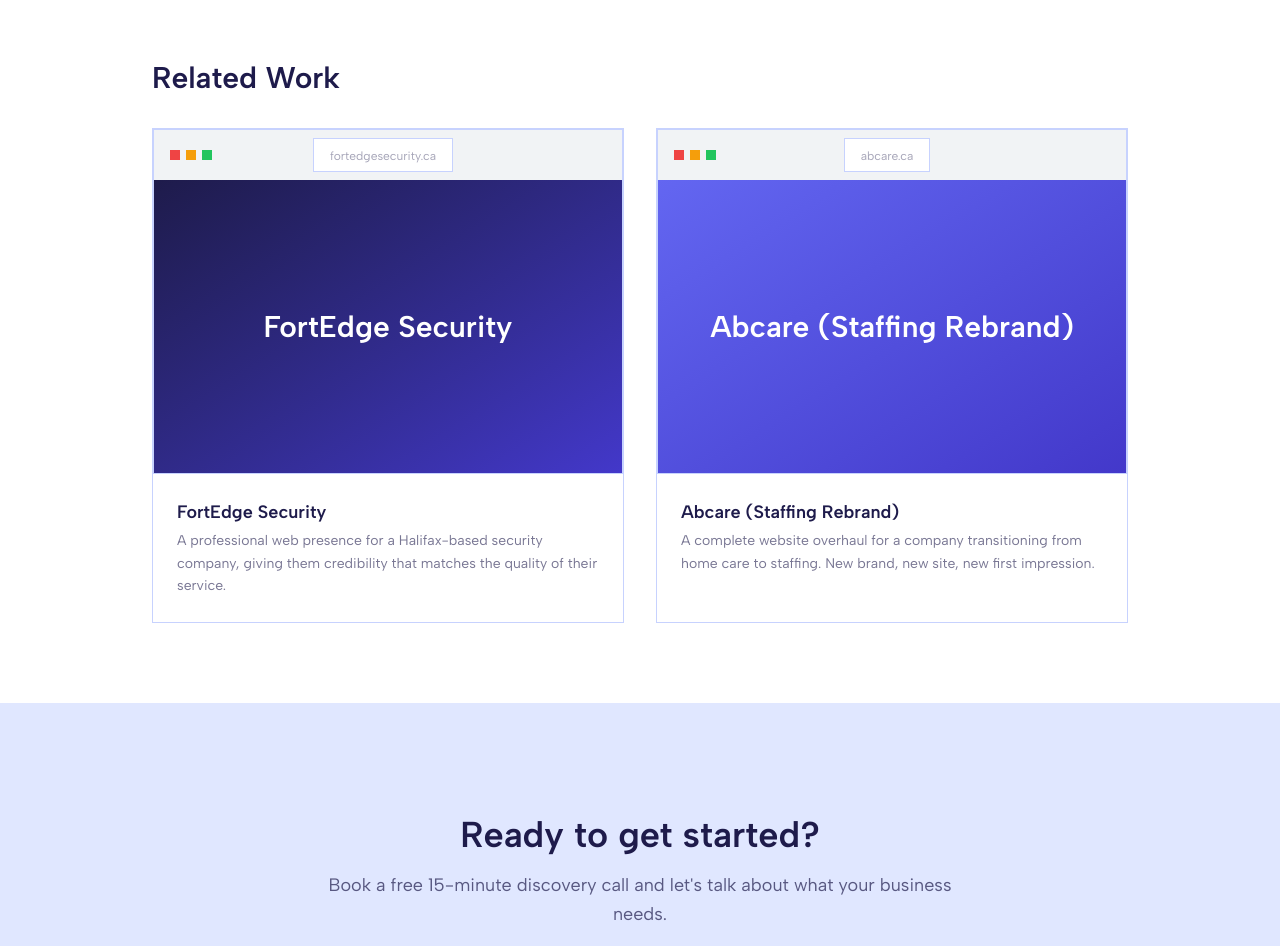
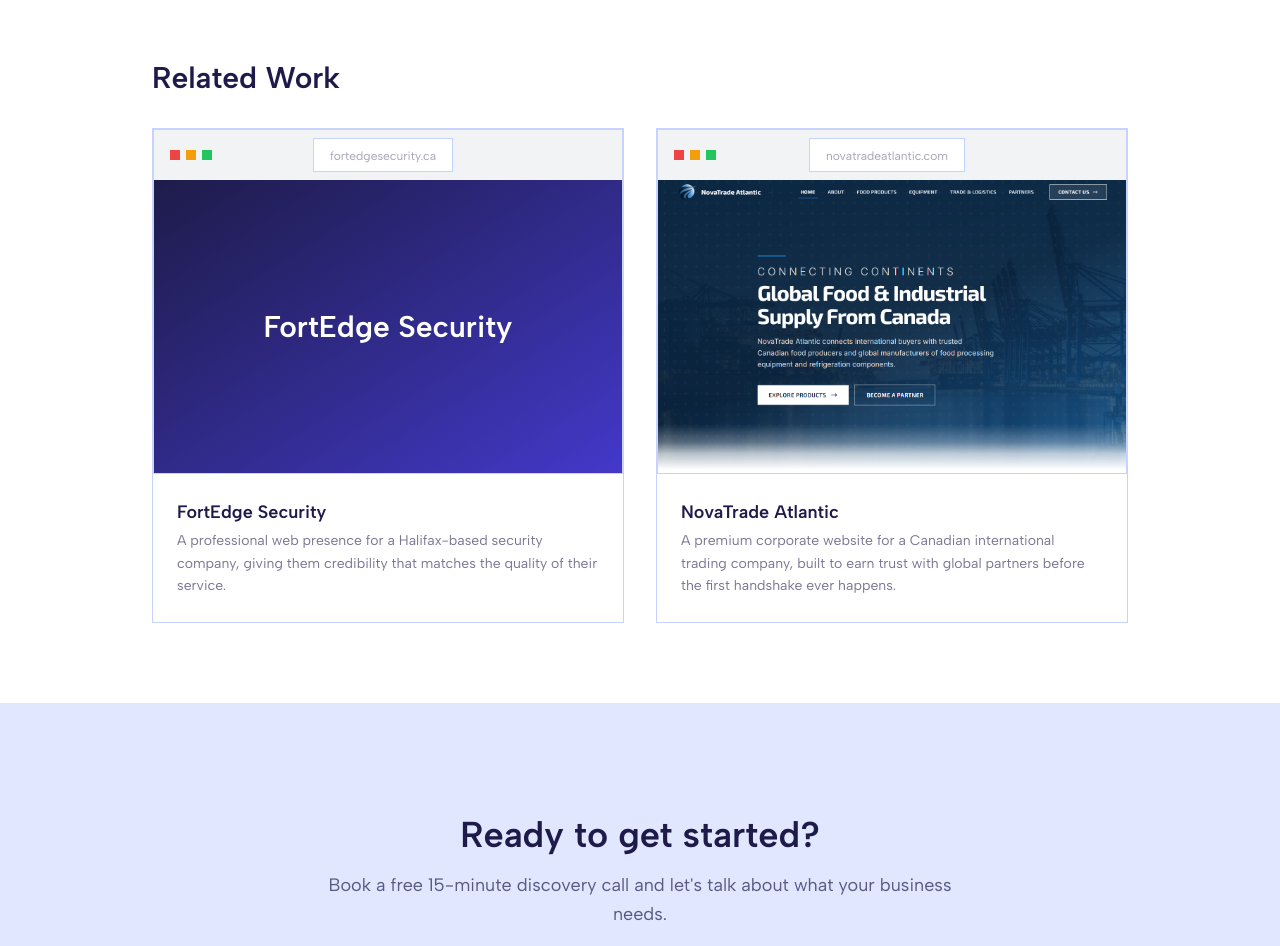
Before and after one commit to BadrAlDhaibani/klero-solutions, a Next.js app: page /services/web-design in a window 1280 px wide. Shown: the part 1240-2186 px from the top of the page. Built offline with nearby package versions, Linux system fonts and the light colour scheme.

Commit message:
Add NovaTrade Atlantic case study and update related components

```diff
--- a/app/work/[slug]/CaseStudyPageClient.tsx
+++ b/app/work/[slug]/CaseStudyPageClient.tsx
@@ -53,6 +53,8 @@
           <BrowserMockup
             companyName={study.name}
             variant={study.mockupVariant}
+            screenshotSrc={study.screenshotSrc}
+            websiteUrl={study.websiteUrl}
           />
           <div className="mt-4 flex flex-wrap gap-2">
             {study.tags.map((tag) => (
--- a/components/BrowserMockup.tsx
+++ b/components/BrowserMockup.tsx
@@ -2,12 +2,16 @@
   companyName: string;
   variant: "dark" | "light";
   className?: string;
+  screenshotSrc?: string;
+  websiteUrl?: string;
 }
 
 export default function BrowserMockup({
   companyName,
   variant,
   className = "",
+  screenshotSrc,
+  websiteUrl,
 }: BrowserMockupProps) {
   const gradientClass =
     variant === "dark"
@@ -25,9 +29,11 @@
         </div>
         <div className="mx-auto border border-border bg-white px-4 py-1">
           <span className="text-xs text-dark/40 select-none">
-            {variant === "dark"
+            {websiteUrl
+              ? websiteUrl
+              : variant === "dark"
                 ? "fortedgesecurity.ca"
-              : "abcare.ca"}
+                : "example.com"}
           </span>
         </div>
         {/* Spacer to balance the dots on the left */}
@@ -35,6 +41,15 @@
       </div>
 
       {/* Content area */}
+      {screenshotSrc ? (
+        <div className={`aspect-[16/10] overflow-hidden ${gradientClass}`}>
+          <img
+            src={screenshotSrc}
+            alt={`${companyName} website screenshot`}
+            className="h-full w-full object-cover object-top"
+          />
+        </div>
+      ) : (
         <div
           className={`flex aspect-[16/10] items-center justify-center ${gradientClass}`}
         >
@@ -42,6 +57,7 @@
             {companyName}
           </span>
         </div>
+      )}
     </div>
   );
 }
--- a/components/MobileMenu.tsx
+++ b/components/MobileMenu.tsx
@@ -72,7 +72,7 @@
             </button>
 
             {/* Nav links */}
-            <nav className="my-auto flex flex-col justify-between py-8" style={{ minHeight: "45%" }}>
+            <nav aria-label="Main navigation" className="my-auto flex flex-col justify-between py-8" style={{ minHeight: "45%" }}>
               {navLinks.map((link) => {
                 const hash = link.href.replace(/^\/?#/, "");
                 const active = activeHash === hash;
--- a/components/Navbar.tsx
+++ b/components/Navbar.tsx
@@ -58,7 +58,7 @@
             : "bg-transparent"
         }`}
       >
-        <nav className="mx-auto flex h-20 max-w-7xl items-center justify-between px-6">
+        <nav aria-label="Main navigation" className="mx-auto flex h-20 max-w-7xl items-center justify-between px-6">
           {/* Logo */}
           <Link
             href="/"
--- a/components/Process.tsx
+++ b/components/Process.tsx
@@ -124,7 +124,7 @@
               </div>
 
               {/* Content */}
-              <div className={`relative pb-12 ${index === steps.length - 1 ? "pb-0" : ""}`}>
+              <div className={index === steps.length - 1 ? "relative" : "relative pb-12"}>
                 <span
                   aria-hidden="true"
                   className="pointer-events-none absolute -top-2 right-0 select-none text-8xl font-bold leading-none text-dark/5 md:text-9xl"
--- a/components/RelatedCaseStudies.tsx
+++ b/components/RelatedCaseStudies.tsx
@@ -3,7 +3,7 @@
 import Link from "next/link";
 import { motion } from "framer-motion";
 import BrowserMockup from "@/components/BrowserMockup";
-import { getCaseStudyBySlug } from "@/data/caseStudies";
+import { getCaseStudyBySlug, type CaseStudy } from "@/data/caseStudies";
 
 interface RelatedCaseStudiesProps {
   slugs: string[];
@@ -30,7 +30,7 @@
 export default function RelatedCaseStudies({ slugs }: RelatedCaseStudiesProps) {
   const studies = slugs
     .map((slug) => getCaseStudyBySlug(slug))
-    .filter(Boolean);
+    .filter((s): s is CaseStudy => Boolean(s));
 
   if (studies.length === 0) return null;
 
@@ -52,21 +52,23 @@
 
         <div className="mt-8 grid grid-cols-1 gap-8 md:grid-cols-2">
           {studies.map((study) => (
-            <motion.div key={study!.slug} variants={itemVariants} className="flex">
+            <motion.div key={study.slug} variants={itemVariants} className="flex">
               <Link
-                href={`/work/${study!.slug}`}
+                href={`/work/${study.slug}`}
                 className="group flex flex-col border border-border bg-white transition-all duration-200 hover:-translate-y-1 hover:shadow-[0_8px_30px_rgba(99,102,241,0.15)]"
               >
                 <BrowserMockup
-                  companyName={study!.name}
-                  variant={study!.mockupVariant}
+                  companyName={study.name}
+                  variant={study.mockupVariant}
+                  screenshotSrc={study.screenshotSrc}
+                  websiteUrl={study.websiteUrl}
                 />
                 <div className="flex-1 p-6">
                   <h3 className="text-lg font-semibold text-dark">
-                    {study!.name}
+                    {study.name}
                   </h3>
                   <p className="mt-1 text-sm leading-relaxed text-dark/60">
-                    {study!.shortDescription}
+                    {study.shortDescription}
                   </p>
                 </div>
               </Link>
--- a/components/Work.tsx
+++ b/components/Work.tsx
@@ -51,6 +51,8 @@
                 <BrowserMockup
                   companyName={study.name}
                   variant={study.mockupVariant}
+                  screenshotSrc={study.screenshotSrc}
+                  websiteUrl={study.websiteUrl}
                 />
                 <div className="p-6 md:p-8">
                   <h3 className="text-xl font-semibold text-dark">
--- a/data/caseStudies.ts
+++ b/data/caseStudies.ts
@@ -10,9 +10,31 @@
   testimonialSlug: string;
   seoTitle: string;
   seoDescription: string;
+  screenshotSrc?: string;
+  websiteUrl?: string;
 }
 
 export const caseStudies: CaseStudy[] = [
+  {
+    slug: "novatrade-atlantic",
+    name: "NovaTrade Atlantic",
+    shortDescription:
+      "A premium corporate website for a Canadian international trading company, built to earn trust with global partners before the first handshake ever happens.",
+    tags: ["Website", "Brand Identity", "Development", "SEO"],
+    mockupVariant: "light",
+    challenge:
+      "NovaTrade Atlantic is a newly launched international trading company based in Nova Scotia, specializing in Canadian food exports and industrial equipment. When they came to us, they had no web presence at all. For a company trying to build partnerships with distributors and buyers across four continents, that is a serious problem. International B2B buyers research potential partners online before they ever pick up the phone. Without a professional site, NovaTrade was invisible and risked looking unestablished next to competitors who have been online for years.",
+    solution:
+      "We built a seven-page corporate website designed to project authority and credibility from the first click. The site is structured around NovaTrade's two divisions, food products and industrial equipment, each with rich, detailed content that signals real expertise to buyers and performs well in search. It loads fast on any connection worldwide, includes structured data for SEO from day one, and features a contact system with an 80+ country dropdown that tells international investors this company is ready to do business globally.",
+    results:
+      "NovaTrade Atlantic now has a digital presence that matches the scale of their ambitions. Instead of explaining who they are over email, they can point potential partners to a site that tells the full story, from Canadian sourcing standards to logistics capabilities across four continents. The design quality, content depth, and attention to detail give a new company something critical: it makes them look established, which is exactly what you need when asking someone overseas to trust you with their supply chain.",
+    testimonialSlug: "novatrade-atlantic",
+    seoTitle: "NovaTrade Atlantic Corporate Website",
+    seoDescription:
+      "How Klero Solutions built a premium corporate website for NovaTrade Atlantic, a Canadian international trading company, to earn trust with global partners.",
+    screenshotSrc: "/screenshots/novatrade-atlantic.png",
+    websiteUrl: "novatradeatlantic.com",
+  },
   {
     slug: "fortedge-security",
     name: "FortEdge Security",
@@ -31,24 +53,6 @@
     seoDescription:
       "How Klero Solutions built a professional website for FortEdge Security in Halifax, giving them a web presence that matches the quality of their service.",
   },
-  {
-    slug: "abcare",
-    name: "Abcare (Staffing Rebrand)",
-    shortDescription:
-      "A complete website overhaul for a company transitioning from home care to staffing. New brand, new site, new first impression.",
-    tags: ["Website", "Rebrand", "Development"],
-    mockupVariant: "light",
-    challenge:
-      "Abcare was pivoting from home care services to a staffing agency, and their existing website no longer represented who they were or what they offered. They needed a complete rebrand and a new site that would attract both employers looking for staffing solutions and job seekers looking for work, all while establishing credibility in a new market.",
-    solution:
-      "We handled the rebrand and the website together, creating a cohesive identity that positions Abcare as a professional staffing partner. The new site clearly separates the experience for employers and job seekers, making it easy for both audiences to find what they need. The design is clean and approachable, reflecting the company's people-first values.",
-    results:
-      "Abcare launched their staffing business with a polished, professional web presence from day one. The site clearly communicates their new direction and has helped them establish credibility with both employers and candidates in the Halifax market.",
-    testimonialSlug: "abcare",
-    seoTitle: "Abcare Staffing Website Rebrand",
-    seoDescription:
-      "How Klero Solutions helped Abcare transition from home care to staffing with a complete website rebrand. New brand, new site, new first impression.",
-  },
 ];
 
 export function getCaseStudyBySlug(slug: string): CaseStudy | undefined {
--- a/data/services.ts
+++ b/data/services.ts
@@ -27,7 +27,7 @@
       "Designed to turn visitors into leads and customers",
       "You own it outright, no monthly platform fees",
     ],
-    relatedCaseStudySlugs: ["fortedge-security", "abcare"],
+    relatedCaseStudySlugs: ["fortedge-security", "novatrade-atlantic"],
     seoTitle: "Custom Web Design for Small Businesses in Halifax",
     seoDescription:
       "Klero Solutions builds custom websites for small businesses in Halifax and the Maritimes. Fast, mobile-friendly, and built to rank on Google. No templates.",
--- a/data/testimonials.ts
+++ b/data/testimonials.ts
@@ -14,11 +14,11 @@
     company: "FortEdge Security",
   },
   {
-    slug: "abcare",
+    slug: "novatrade-atlantic",
     quote:
-      "We needed someone who could handle the rebrand and the website together. Badr delivered exactly what we needed, on time and without the runaround.",
+      "Klero built us a site that makes us look like we have been in business for decades. International partners reach out already impressed before we say a word.",
     name: "[Name]",
-    company: "Abcare",
+    company: "NovaTrade Atlantic",
   },
 ];
 
```
Also changed, not shown: .claude/settings.local.json, public/screenshots/novatrade-atlantic.png (added), 2 other files (tests, documents, lock files or other folders). Lines whose indentation alone changed are shown as unchanged.
